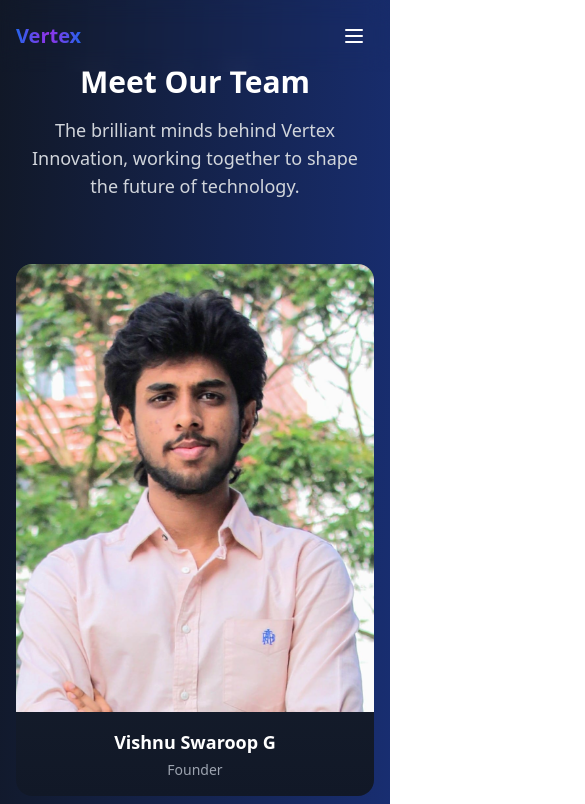
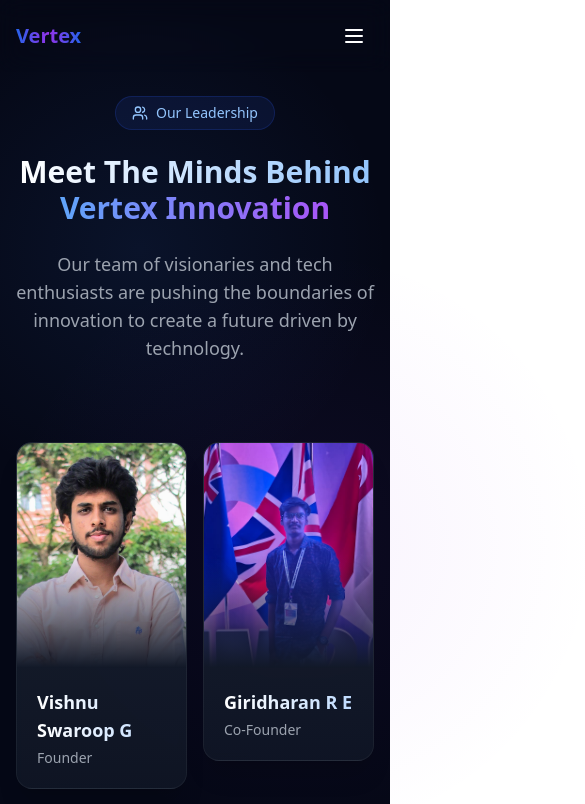
Before and after one commit to VertexInnovation/portfolio-website, a React (Vite) app: page /team in a window 390 px wide. Shown: the top 804 px of the page, 585 px wide, since content can reach past the window. Built offline with nearby package versions, Linux system fonts and the light colour scheme.

Commit message:
Team updated

```diff
--- a/src/components/CommunityComponents/HeroSection.tsx
+++ b/src/components/CommunityComponents/HeroSection.tsx
@@ -15,6 +15,7 @@ import Abinav from '../../assets/team/studentHeads/Abhinavanagarajan.jpg';
 import Andrew from '../../assets/team/studentHeads/Andrew.png';
 import Subadevan from '../../assets/team/studentHeads/subadevan.jpg';
 import sanchali from '../../assets/team/studentHeads/sanchali.jpg';
+import Ananya from '../../assets/team/ananya.jpeg';
 const HeroSection = () => {
   interface Row {
     photos: string[];
@@ -27,7 +28,7 @@ const HeroSection = () => {
   ]);
 
   useEffect(() => {
-    const allPhotos = [vishnu, giri, Swayam, Aashik, alwin, karunya, harini, Smitha, Ramana, Monish, Abinav, Andrew, Subadevan, sanchali];
+    const allPhotos = [vishnu, giri, Swayam, Aashik, Ananya, alwin, karunya, harini, Smitha, Ramana, Monish, Abinav, Andrew, Subadevan, sanchali];
 
     const shuffleArray = (array: string[]) => {
       const shuffled = [...array];
--- a/src/pages/TeamPage.tsx
+++ b/src/pages/TeamPage.tsx
@@ -1,5 +1,6 @@
-import { useState } from 'react';
-import { Linkedin, Instagram, Mail, X } from 'lucide-react';
+import { useState, useEffect } from 'react';
+import { Linkedin, Instagram, Mail, X, ChevronRight, Users } from 'lucide-react';
+import { motion, AnimatePresence } from 'framer-motion';
 import vishnu from '../assets/team/Vishnu.jpg';
 import giri from '../assets/team/giridharan.jpg';
 import Swayam from '../assets/team/Swayam.jpg';
@@ -18,6 +19,12 @@ import ananya from '../assets/team/ananya.jpeg';
 // import viswa from '../assets/team/studentHeads/viswa.jpeg';
 const TeamPage = () => {
   const [selectedMember, setSelectedMember] = useState<typeof teamMembers[0] | null>(null);
+  const [isLoaded, setIsLoaded] = useState(false);
+
+  useEffect(() => {
+    setIsLoaded(true);
+  }, []);
+
   const teamMembers = [
     {
       name: 'Vishnu Swaroop G',
@@ -157,122 +164,228 @@ const TeamPage = () => {
   ];
 
   const MemberModal = ({ member, onClose }: { member: typeof teamMembers[0], onClose: () => void }) => (
-    <div className="fixed inset-0 z-50 flex items-center justify-center p-4 bg-black/70">
-      <div className="relative w-full max-w-2xl max-h-[90vh] overflow-auto bg-gradient-to-b from-gray-900 to-gray-800 rounded-2xl shadow-2xl">
+    <AnimatePresence>
+      <motion.div
+        initial={{ opacity: 0 }}
+        animate={{ opacity: 1 }}
+        exit={{ opacity: 0 }}
+        className="fixed inset-0 z-50 flex items-center justify-center p-4 backdrop-blur-md bg-black/60"
+      >
+        <motion.div
+          initial={{ scale: 0.9, opacity: 0 }}
+          animate={{ scale: 1, opacity: 1 }}
+          exit={{ scale: 0.9, opacity: 0 }}
+          transition={{ type: "spring", damping: 25 }}
+          className="relative w-full max-w-3xl max-h-[90vh] overflow-auto rounded-3xl shadow-[0_20px_60px_-15px_rgba(0,0,0,0.5)]"
+        >
+          <div className="absolute inset-0 overflow-hidden rounded-3xl bg-gradient-to-br from-gray-900 via-blue-950 to-gray-900">
+            <div className="absolute inset-0 opacity-20 bg-[radial-gradient(circle_at_30%_30%,rgba(59,130,246,0.5)_0%,transparent_70%)]"></div>
+          </div>
+
           <button
             onClick={onClose}
-          className="absolute p-2 text-gray-400 transition-colors rounded-full top-4 right-4 hover:text-white hover:bg-gray-700"
+            className="absolute z-10 p-2 text-white transition-all duration-300 rounded-full top-4 right-4 bg-white/10 hover:bg-white/20 hover:rotate-90"
           >
             <X size={20} />
           </button>
 
-        <div className="flex flex-col md:flex-row">
-          <div className="w-full md:w-1/2">
+          <div className="relative flex flex-col md:flex-row">
+            <div className="w-full md:w-2/5">
+              <div className="relative h-64 overflow-hidden md:h-full">
+                <div className="absolute inset-0 bg-gradient-to-t from-gray-900 via-transparent to-transparent md:bg-gradient-to-l"></div>
                 <img
                   src={member.image}
                   alt={member.name}
-              className="object-cover w-full h-64 md:h-full rounded-t-2xl md:rounded-l-2xl md:rounded-tr-none"
+                  className="object-cover w-full h-full"
                 />
               </div>
+            </div>
 
-          <div className="p-6 md:w-1/2">
-            <h3 className="mb-1 text-2xl font-bold text-white">{member.name}</h3>
-            <p className="mb-4 text-blue-400">{member.designation}</p>
-            <p className="mb-6 text-gray-300">{member.bio}</p>
+            <div className="relative p-8 md:w-3/5">
+              <motion.div
+                initial={{ y: 20, opacity: 0 }}
+                animate={{ y: 0, opacity: 1 }}
+                transition={{ delay: 0.2 }}
+              >
+                <h3 className="mb-1 text-3xl font-bold text-transparent bg-gradient-to-r from-white to-blue-200 bg-clip-text">{member.name}</h3>
+                <p className="inline-block px-3 py-1 mb-6 text-sm font-medium text-blue-300 rounded-full bg-blue-900/40 backdrop-blur-sm">{member.designation}</p>
+                <p className="mb-8 text-lg leading-relaxed text-gray-300">{member.bio}</p>
 
                 <div className="flex gap-4">
                   <a
                     href={member.linkedin}
                     target="_blank"
                     rel="noopener noreferrer"
-                className="p-2 text-white transition-all duration-300 rounded-full bg-blue-600/20 hover:bg-blue-600"
+                    className="flex items-center justify-center w-10 h-10 transition-all duration-300 rounded-full bg-gradient-to-br from-blue-600 to-blue-800 hover:shadow-lg hover:shadow-blue-600/30 hover:-translate-y-1"
                   >
-                <Linkedin size={20} />
+                    <Linkedin size={18} className="text-white" />
                   </a>
                   <a
                     href={member.instagram}
                     target="_blank"
                     rel="noopener noreferrer"
-                className="p-2 text-white transition-all duration-300 rounded-full bg-pink-600/20 hover:bg-pink-600"
+                    className="flex items-center justify-center w-10 h-10 transition-all duration-300 rounded-full bg-gradient-to-br from-pink-600 to-purple-600 hover:shadow-lg hover:shadow-pink-600/30 hover:-translate-y-1"
                   >
-                <Instagram size={20} />
+                    <Instagram size={18} className="text-white" />
                   </a>
                   <a
                     href={`mailto:${member.email}`}
-                className="p-2 text-white transition-all duration-300 rounded-full bg-red-600/20 hover:bg-red-600"
+                    className="flex items-center justify-center w-10 h-10 transition-all duration-300 rounded-full bg-gradient-to-br from-red-500 to-red-700 hover:shadow-lg hover:shadow-red-500/30 hover:-translate-y-1"
                   >
-                <Mail size={20} />
+                    <Mail size={18} className="text-white" />
+                  </a>
+                </div>
+              </motion.div>
+            </div>
+          </div>
+        </motion.div>
+      </motion.div>
+    </AnimatePresence>
+  );
+
+  const TeamMemberCard = ({ member, index }: { member: typeof teamMembers[0], index: number }) => (
+    <motion.div
+      initial={{ opacity: 0, y: 50 }}
+      animate={{
+        opacity: isLoaded ? 1 : 0,
+        y: isLoaded ? 0 : 50
+      }}
+      transition={{ duration: 0.5, delay: index * 0.1 }}
+      onClick={() => setSelectedMember(member)}
+      className="cursor-pointer group"
+    >
+      <div className="relative overflow-hidden transition-all duration-500 border shadow-xl bg-gradient-to-b from-gray-800/80 to-gray-900/80 backdrop-blur-sm rounded-2xl border-white/5 hover:shadow-blue-500/20 hover:border-blue-500/30">
+        {/* Glass effect overlay */}
+        <div className="absolute inset-0 transition-opacity duration-500 opacity-0 group-hover:opacity-100 bg-blue-500/10"></div>
+
+        {/* Image with Zoom Effect */}
+        <div className="relative aspect-[3/4] overflow-hidden">
+          <div className="absolute inset-0 z-10 bg-gradient-to-t from-gray-900 via-transparent to-transparent"></div>
+          <img
+            src={member.image}
+            alt={member.name}
+            className="object-cover w-full h-full transition-transform duration-700 group-hover:scale-110"
+          />
+
+          {/* Hover Social Links */}
+          <div className="absolute bottom-0 left-0 right-0 z-20 flex items-center justify-center gap-3 p-4 transition-all duration-500 translate-y-full opacity-0 group-hover:translate-y-0 group-hover:opacity-100">
+            <a
+              href={member.linkedin}
+              target="_blank"
+              rel="noopener noreferrer"
+              onClick={(e) => e.stopPropagation()}
+              className="flex items-center justify-center w-8 h-8 transition-all duration-300 bg-blue-600 rounded-full hover:scale-110"
+            >
+              <Linkedin size={14} className="text-white" />
+            </a>
+            <a
+              href={member.instagram}
+              target="_blank"
+              rel="noopener noreferrer"
+              onClick={(e) => e.stopPropagation()}
+              className="flex items-center justify-center w-8 h-8 transition-all duration-300 rounded-full bg-gradient-to-br from-pink-500 to-purple-500 hover:scale-110"
+            >
+              <Instagram size={14} className="text-white" />
             </a>
           </div>
         </div>
+
+        {/* Member Info */}
+        <div className="relative p-5 transition-all duration-300">
+          <h3 className="mb-1 text-lg font-semibold text-transparent bg-gradient-to-r from-white to-blue-200 bg-clip-text group-hover:from-blue-300 group-hover:to-blue-100">
+            {member.name}
+          </h3>
+          <p className="text-sm text-gray-400">{member.designation}</p>
+
+          <div className="absolute top-0 right-0 w-10 h-10 transition-all duration-300 translate-x-full opacity-0 group-hover:translate-x-0 group-hover:opacity-100">
+            <ChevronRight className="w-5 h-5 text-blue-400" />
           </div>
         </div>
       </div>
-  );
-  const TeamMemberCard = ({ member }: { member: typeof teamMembers[0] }) => (
-    <div
-      onClick={() => setSelectedMember(member)}
-      className="relative cursor-pointer group"
-    >
-      <div className="overflow-hidden bg-gradient-to-b from-gray-800 to-gray-900 rounded-2xl">
-        {/* Image with Zoom Effect */}
-        <div className="relative aspect-[4/5]">
-          <img
-            src={member.image}
-            alt={member.name}
-            className="object-cover w-full h-full transition-transform duration-500 group-hover:scale-110"
-          />
-        </div>
-
-        {/* Member Info */}
-        <div className="p-4 text-center">
-          <h3 className="mb-1 text-lg font-semibold text-white transition-colors duration-300 group-hover:text-blue-400">
-            {member.name}
-          </h3>
-          <p className="text-sm text-gray-400">{member.designation}</p>
-        </div>
-      </div>
-    </div>
+    </motion.div>
   );
 
   return (
-    <div className="min-h-screen bg-gradient-to-br from-gray-900 via-blue-900 to-blue-800">
-      <div className="container px-4 py-16 mx-auto">
+    <div className="min-h-screen bg-[#050816]">
+      {/* Decorative Gradient */}
+      <div className="absolute inset-0 pointer-events-none">
+        <div className="absolute top-0 right-0 w-[500px] h-[500px] rounded-full opacity-30 bg-[radial-gradient(circle,rgba(59,130,246,0.3)_0%,transparent_70%)]"></div>
+        <div className="absolute bottom-0 left-0 w-[600px] h-[600px] rounded-full opacity-20 bg-[radial-gradient(circle,rgba(147,51,234,0.3)_0%,transparent_70%)]"></div>
+      </div>
+
+      <div className="container relative z-10 px-4 py-24 mx-auto">
         {/* Header Section */}
-        <div className="max-w-3xl mx-auto mb-16 text-center">
-          <h1 className="mb-4 text-3xl font-bold text-white md:text-5xl lg:text-6xl">
-            Meet Our Team
+        <motion.div
+          initial={{ opacity: 0, y: -20 }}
+          animate={{ opacity: isLoaded ? 1 : 0, y: isLoaded ? 0 : -20 }}
+          className="max-w-3xl mx-auto mb-20 text-center"
+        >
+          <motion.div
+            initial={{ opacity: 0, scale: 0.9 }}
+            animate={{ opacity: 1, scale: 1 }}
+            transition={{ duration: 0.5 }}
+            className="inline-flex items-center justify-center px-4 py-1.5 mb-6 space-x-2 text-sm font-medium text-blue-300 rounded-full bg-blue-900/20 border border-blue-800/30"
+          >
+            <Users size={16} />
+            <span>Our Leadership</span>
+          </motion.div>
+
+          <h1 className="mb-6 text-3xl font-bold text-white md:text-5xl lg:text-6xl">
+            <span className="text-transparent bg-gradient-to-r from-white to-blue-300 bg-clip-text">
+              Meet The Minds Behind
+            </span>
+            <br />
+            <span className="text-transparent bg-gradient-to-r from-blue-400 to-purple-500 bg-clip-text">
+              Vertex Innovation
+            </span>
           </h1>
-          <p className="text-lg text-gray-300 md:text-xl">
-            The brilliant minds behind Vertex Innovation, working together to shape the future of technology.
+
+          <p className="max-w-2xl mx-auto text-lg text-gray-400 md:text-xl">
+            Our team of visionaries and tech enthusiasts are pushing the boundaries of innovation to create a future driven by technology.
           </p>
-        </div>
+        </motion.div>
+
         {/* Team Grid */}
-        <div className="grid gap-4 sm:gap-6 md:grid-cols-3 lg:grid-cols-4 xl:grid-cols-5">
+        <div className="grid grid-cols-2 gap-4 sm:grid-cols-3 md:grid-cols-4 lg:grid-cols-5">
           {teamMembers.map((member, index) => (
-          <TeamMemberCard key={index} member={member} />
+            <TeamMemberCard key={index} member={member} index={index} />
           ))}
         </div>
+
         {/* Join Team Section */}
-        <div className="relative mt-20 overflow-hidden bg-white/10 backdrop-blur-md rounded-2xl">
-          <div className="absolute inset-0 bg-gradient-to-r from-blue-600/20 to-purple-600/20"></div>
-          <div className="relative px-6 py-12 text-center">
-            <h2 className="mb-4 text-2xl font-bold text-white md:text-3xl">
-              Join Our Team
+        <motion.div
+          initial={{ opacity: 0, y: 50 }}
+          animate={{ opacity: isLoaded ? 1 : 0, y: isLoaded ? 0 : 50 }}
+          transition={{ delay: 0.6 }}
+          className="relative mt-32 overflow-hidden rounded-3xl"
+        >
+          <div className="absolute inset-0 bg-gradient-to-br from-blue-900/30 via-indigo-900/30 to-purple-900/30 backdrop-blur-md"></div>
+          <div className="absolute inset-0 bg-[url('path/to/pattern.svg')] opacity-10"></div>
+
+          <div className="relative px-8 py-16 text-center">
+            <div className="absolute top-0 right-0 w-[300px] h-[300px] -translate-y-1/2 translate-x-1/2 rounded-full opacity-20 bg-[radial-gradient(circle,rgba(59,130,246,0.3)_0%,transparent_70%)]"></div>
+
+            <h2 className="mb-4 text-2xl font-bold text-transparent bg-clip-text bg-gradient-to-r from-white to-blue-200 md:text-3xl lg:text-4xl">
+              Join Our Innovative Team
             </h2>
-            <p className="max-w-2xl mx-auto mb-8 text-gray-300">
-              We're always looking for talented individuals to join our innovative team.
-              Check out our open positions and become part of something extraordinary.
+
+            <p className="max-w-2xl mx-auto mb-10 text-lg leading-relaxed text-gray-300">
+              We're constantly looking for passionate individuals who are ready to challenge the status quo and build the future of technology. Be part of our exciting journey.
             </p>
-            <a
+
+            <motion.a
               href="/careers"
-              className="inline-flex items-center px-6 py-3 text-lg font-medium text-white transition-all duration-300 bg-blue-600 rounded-lg hover:bg-blue-700 hover:shadow-lg"
+              whileHover={{ scale: 1.05 }}
+              whileTap={{ scale: 0.98 }}
+              className="inline-flex items-center gap-2 px-8 py-4 text-lg font-medium text-white transition-all duration-300 rounded-full bg-gradient-to-r from-blue-600 to-indigo-600 hover:shadow-lg hover:shadow-blue-600/30"
             >
               View Open Positions
-            </a>
+              <ChevronRight size={18} />
+            </motion.a>
           </div>
+        </motion.div>
       </div>
-      </div>
+
       {/* Modal */}
       {selectedMember && (
         <MemberModal
@@ -283,4 +396,5 @@ const TeamPage = () => {
     </div>
   );
 };
+
 export default TeamPage;
```
Also changed, not shown: src/components/CommunityComponents/VideoShowcase.tsx (+18 -7 lines). Lines whose indentation alone changed are shown as unchanged.
